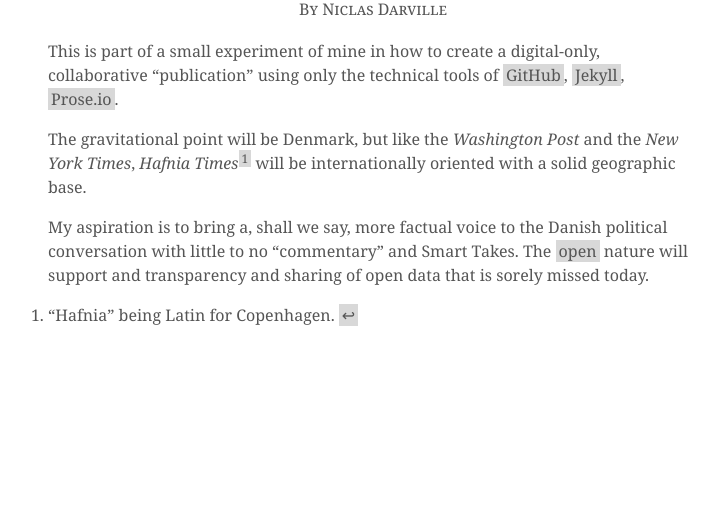
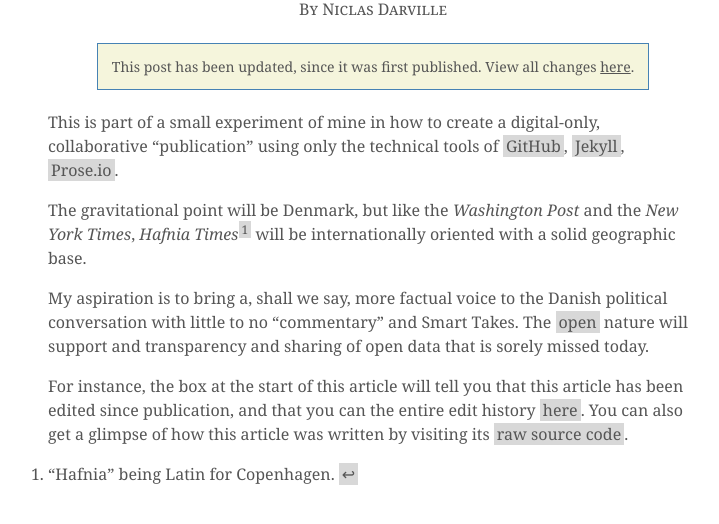
Before and after one commit to hafniatimes/hafniatimes.github.io, a Jekyll site: the page built from _posts/2014-06-06-intro.markdown, in a window 1280 px wide, cut to the strip 251-775 px from the top of the page. Shown: the whole strip, without its empty margins (267-986 px from the left). Built offline with Jekyll 4.4.1, drawn with Linux system fonts in a browser that asks for light colours.

Commit message:
Updated intro post and (S)CSS for .updated

```diff
--- a/_layouts/post.html
+++ b/_layouts/post.html
@@ -20,9 +20,9 @@ layout: default
                     By {{ site.data.people[page.author].name }}
                 </div>
             {% endif %}
-            {% if page.updated == true %} <!-- Doesn't work? -->
-                <div class="updated">
-                    This post has been updated since it was first published. To view all the changes, visit <a href="{{ site.github.repository_url }}/commits/master/{{ page.path }}">GitHub</a>
+            {% if page.updated == true %}
+                <div class="updated box">
+                    This post has been updated, since it was first published. View all changes <a href="{{ site.repo }}/commits/master/{{ page.path }}">here</a>.
                 </div>
             {% endif %}
 
--- a/_posts/2014-06-06-intro.markdown
+++ b/_posts/2014-06-06-intro.markdown
@@ -13,5 +14,7 @@ The gravitational point will be Denmark, but like the <i>Washington Post</i> and
 
 My aspiration is to bring a, shall we say, more factual voice to the Danish political conversation with little to no "commentary" and Smart Takes. The [open](https://github.com/hafniatimes/hafniatimes.github.io) nature will support and transparency and sharing of open data that is sorely missed today.
 
+For instance, the box at the start of this article will tell you that this article has been edited since publication, and that you can the entire edit history [here](https://github.com/hafniatimes/hafniatimes.github.io/commits/master/_posts/2014-06-06-intro.markdown). You can also get a glimpse of how this article was written by visiting its [raw source code](https://raw.githubusercontent.com/hafniatimes/hafniatimes.github.io/master/_posts/2014-06-06-intro.markdown).
+
 
 [^hafnia]: "Hafnia" being Latin for Copenhagen.
--- a/static/css/_config.scss
+++ b/static/css/_config.scss
@@ -24,6 +24,7 @@ $footerSize:     12px;
 
 $postTitleSize:  24px;
 $postBylineSize: 14px;
+$postUpdateSize: 14px;
 
 // Mobile
 $mobileNavigationSize: $navigationSize;
--- a/static/css/style.css
+++ b/static/css/style.css
@@ -290,13 +290,26 @@ h2 {
   margin-top: 0;
   line-height: 1em;
   font-family: "Palatino Linotype", Georgia, serif; }
-.post .post-content a,
-.post .post-content a:visited,
-.post .post-content a:active {
-  color: #555555;
-  background-color: rgba(200, 200, 200, 0.7);
-  text-decoration: none;
+.post .updated.box {
+  font-size: 0.875em;
+  margin-top: 0;
+  line-height: 1.71429em;
+  background-color: beige;
+  border: 1px solid steelblue;
+  padding: .75em;
+  float: none;
+  margin: 20px auto;
+  display: block;
+  width: 85%;
+  text-align: center; }
+  .post .updated.box a, .post .updated.box:active, .post .updated.box:visited {
+    color: #555555; }
+.post .post-content a {
   padding: 0 3px; }
+  .post .post-content a, .post .post-content a:active, .post .post-content a:visited {
+    color: #555555;
+    background-color: rgba(200, 200, 200, 0.7);
+    text-decoration: none; }
 
 #footer {
   font-size: 0.75em;
```
Also changed, not shown: other parts of _posts/2014-06-06-intro.markdown (+1 -0 lines), static/css/style.scss (+31 -6 lines).
